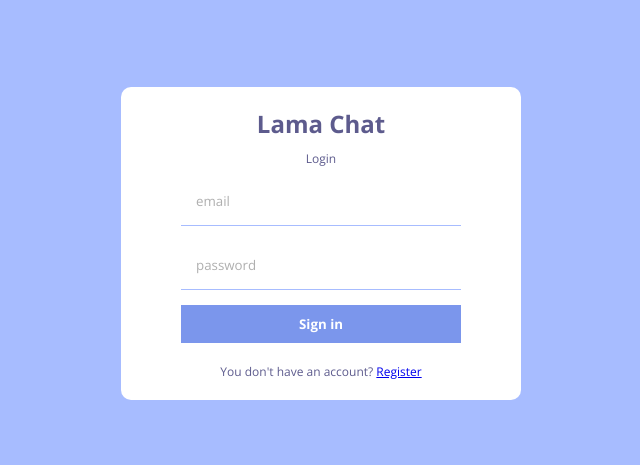
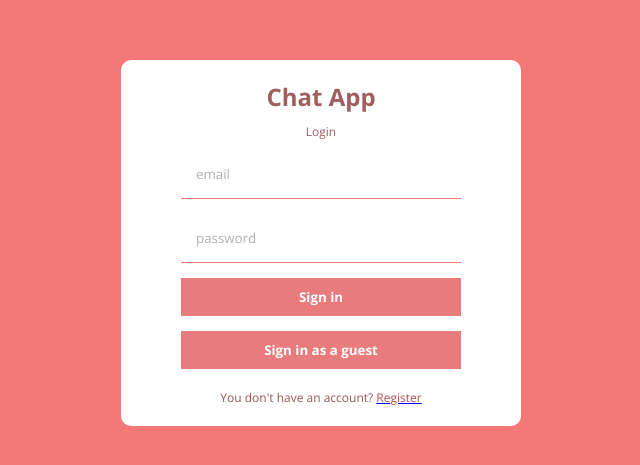
Before and after one commit to iegres/chat, a React (Create React App) app: page /login in a window 1280 px wide. Shown: the part 157-622 px from the top of the page, without its empty margins (319-959 px from the left). Built offline with nearby package versions, Linux system fonts and the light colour scheme; no server answers.

Commit message:
Add guest user & change color theme

```diff
--- a/public/index.html
+++ b/public/index.html
@@ -17,7 +17,7 @@
         margin: 0;
       }
     </style>
-    <title>React App</title>
+    <title>Chat App</title>
   </head>
   <body>
     <noscript>You need to enable JavaScript to run this app.</noscript>
--- a/src/components/Input.jsx
+++ b/src/components/Input.jsx
@@ -87,6 +87,7 @@ const Input = () => {
           type="file"
           style={{ display: "none" }}
           id="file"
+          accept="image/*"
           onChange={(e) => setImg(e.target.files[0])}
         />
         <label htmlFor="file">
--- a/src/components/Navbar.jsx
+++ b/src/components/Navbar.jsx
@@ -8,7 +8,7 @@ const Navbar = () => {
 
   return (
     <div className='navbar'>
-      <span className="logo">Lama Chat</span>
+      <span className="logo">Chat App</span>
       <div className="user">
         <img src={currentUser.photoURL} alt="" />
         <span>{currentUser.displayName}</span>
--- a/src/context/AuthContext.js
+++ b/src/context/AuthContext.js
@@ -10,7 +10,7 @@ export const AuthContextProvider = ({ children }) => {
   useEffect(() => {
     const unsub = onAuthStateChanged(auth, (user) => {
       setCurrentUser(user);
-      console.log(user);
+      // console.log(user);
     });
 
     return () => {
--- a/src/pages/Login.jsx
+++ b/src/pages/Login.jsx
@@ -19,18 +19,33 @@ const Login = () => {
       setErr(true);
     }
   };
+
+  const handleGuestOnClick = async (e) => {
+    e.preventDefault();
+    const email = "guest@gmail.com";
+    const password = "guestpass";
+
+    try {
+      await signInWithEmailAndPassword(auth, email, password);
+      navigate("/")
+    } catch (err) {
+      setErr(true);
+    }
+  };
+
   return (
     <div className="formContainer">
       <div className="formWrapper">
-        <span className="logo">Lama Chat</span>
+        <span className="logo">Chat App</span>
         <span className="title">Login</span>
         <form onSubmit={handleSubmit}>
           <input type="email" placeholder="email" />
           <input type="password" placeholder="password" />
           <button>Sign in</button>
+          <button onClick={handleGuestOnClick}>Sign in as a guest</button>
           {err && <span>Something went wrong</span>}
         </form>
-        <p>You don't have an account? <Link to="/register">Register</Link></p>
+        <p>You don't have an account? <Link to="/register"><span style={{color: "#b65151"}}>Register</span></Link></p>
       </div>
     </div>
   );
--- a/src/pages/Register.jsx
+++ b/src/pages/Register.jsx
@@ -62,13 +62,13 @@ const Register = () => {
   return (
     <div className="formContainer">
       <div className="formWrapper">
-        <span className="logo">Lama Chat</span>
+        <span className="logo">Chat App</span>
         <span className="title">Register</span>
         <form onSubmit={handleSubmit}>
           <input required type="text" placeholder="display name" />
           <input required type="email" placeholder="email" />
           <input required type="password" placeholder="password" />
-          <input required style={{ display: "none" }} type="file" id="file" />
+          <input required style={{ display: "none" }} type="file" id="file" accept="image/*" />
           <label htmlFor="file">
             <img src={Add} alt="" />
             <span>Add an avatar</span>
@@ -78,7 +78,7 @@ const Register = () => {
           {err && <span>Something went wrong</span>}
         </form>
         <p>
-          You do have an account? <Link to="/register">Login</Link>
+          You do have an account? <Link to="/login"><span style={{color: "#b65151"}}>Login</span></Link>
         </p>
       </div>
     </div>
--- a/src/style.scss
+++ b/src/style.scss
@@ -15,7 +15,7 @@
 }
 
 .formContainer {
-  background-color: #a7bcff;
+  background-color: #f57878;
   height: 100vh;
   display: flex;
   align-items: center;
@@ -31,14 +31,14 @@
     align-items: center;
 
     .logo {
-      color: #5d5b8d;
+      color: #a05e5e;
       font-weight: bold;
       font-size: 24px;
 
     }
 
     .title {
-      color: #5d5b8d;
+      color: #a05e5e;
       font-size: 12px;
     }
 
@@ -51,14 +51,14 @@
         padding: 15px;
         border: none;
         width: 250px;
-        border-bottom: 1px solid #a7bcff;
+        border-bottom: 1px solid #f57878;
         &::placeholder {
           color: rgb(175, 175, 175);
         }
       }
 
       button {
-        background-color: #7b96ec;
+        background-color: #e87b7b;
         color: white;
         padding: 10px;
         font-weight: bold;
@@ -70,7 +70,7 @@
         display: flex;
         align-items: center;
         gap: 10px;
-        color: #8da4f1;
+        color: #df7a7a;
         font-size: 12px;
         cursor: pointer;
 
@@ -80,7 +80,7 @@
       }
     }
     p {
-      color: #5d5b8d;
+      color: #9a5353;
       font-size: 12px;
       margin-top: 10px;
     }
@@ -88,7 +88,7 @@
 }
 
 .home {
-  background-color: #a7bcff;
+  background-color: #f57878;
   height: 100vh;
   display: flex;
   align-items: center;
@@ -107,17 +107,17 @@
 
     .sidebar {
       flex: 1;
-      background-color: #3e3c61;
+      background-color: #a43131;
       position: relative;
 
       .navbar {
         display: flex;
         align-items: center;
-        background-color: #2f2d52;
+        background-color: #8b2c2c;
         height: 50px;
         padding: 10px;
         justify-content: space-between;
-        color: #ddddf7;
+        color: #f7dada;
 
         .logo {
           font-weight: bold;
@@ -131,7 +131,7 @@
           gap: 10px;
 
           img {
-            background-color: #ddddf7;
+            background-color: #f7dada;
             height: 24px;
             width: 24px;
             border-radius: 50%;
@@ -139,8 +139,8 @@
           }
 
           button {
-            background-color: #5d5b8d;
-            color: #ddddf7;
+            background-color: #8d5b5b;
+            color: #f7dada;
             font-size: 10px;
             border: none;
             cursor: pointer;
@@ -179,7 +179,7 @@
         cursor: pointer;
 
         &:hover {
-          background-color: #2f2d52;
+          background-color: #522d2d;
         }
 
         img {
@@ -206,7 +206,7 @@
 
       .chatInfo {
         height: 50px;
-        background-color: #5d5b8d;
+        background-color: #c55758;
         display: flex;
         align-items: center;
         justify-content: space-between;
@@ -219,13 +219,15 @@
         gap: 10px;
 
         img {
+          filter: hue-rotate(120deg);
+          -webkit-filter: hue-rotate(120deg);
           height: 24px;
           cursor: pointer;
         }
       }
 
       .messages {
-        background-color: #ddddf7;
+        background-color: #f6d9d9;
         padding: 10px;
         height: calc(100% - 160px);
         overflow: scroll;
@@ -272,7 +274,7 @@
             .messageContent {
               align-items: flex-end;
               p {
-                background-color: #8da4f1;
+                background-color: #f49595;
                 color: white;
                 border-radius: 10px 0px 10px 10px;
               }
@@ -293,7 +295,7 @@
           width: 100%;
           border: none;
           outline: none;
-          color: #2f2d52;
+          color: #773333;
           font-size: 18px;
 
           &::placeholder {
@@ -315,7 +317,7 @@
             border: none;
             padding: 10px 15px;
             color: white;
-            background-color: #8da4f1;
+            background-color: #f49595;
             cursor: pointer;
           }
         }
```
